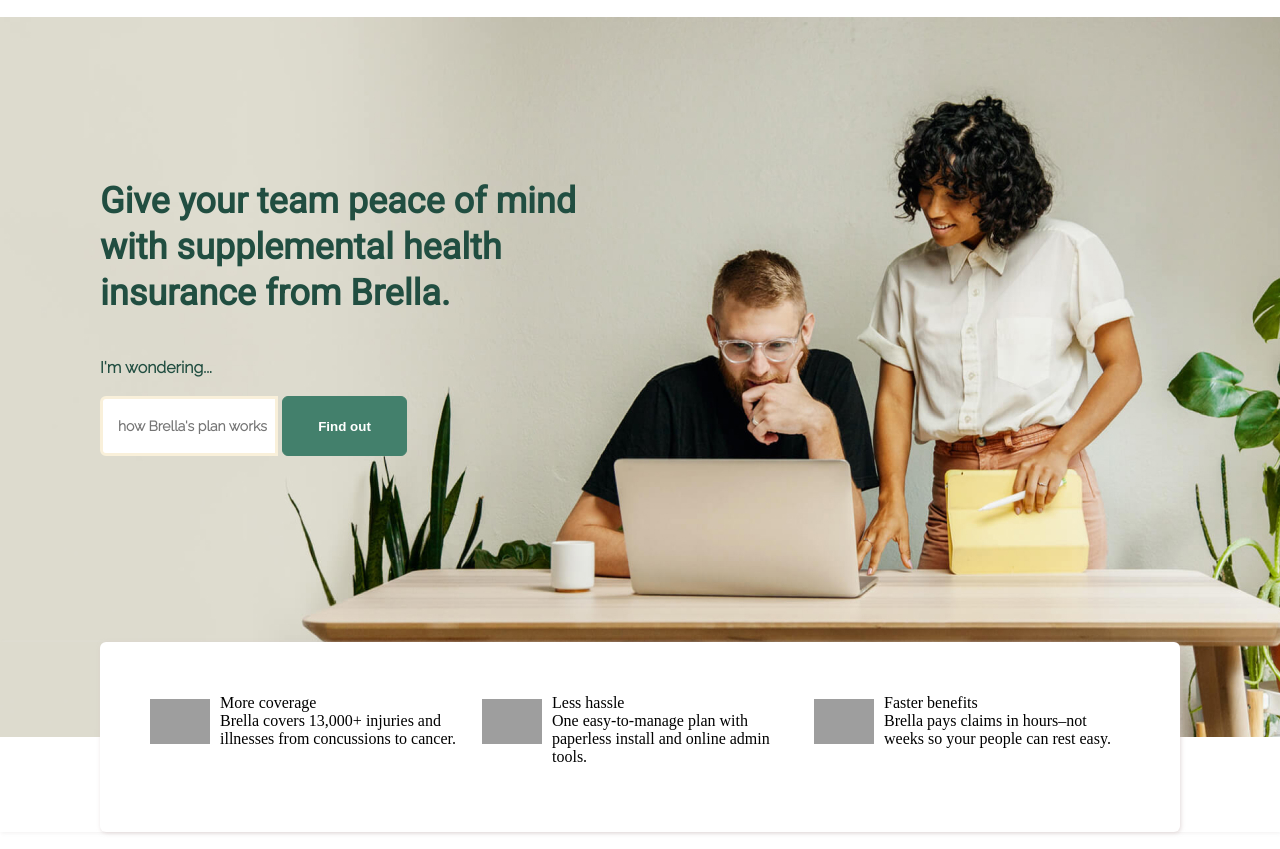
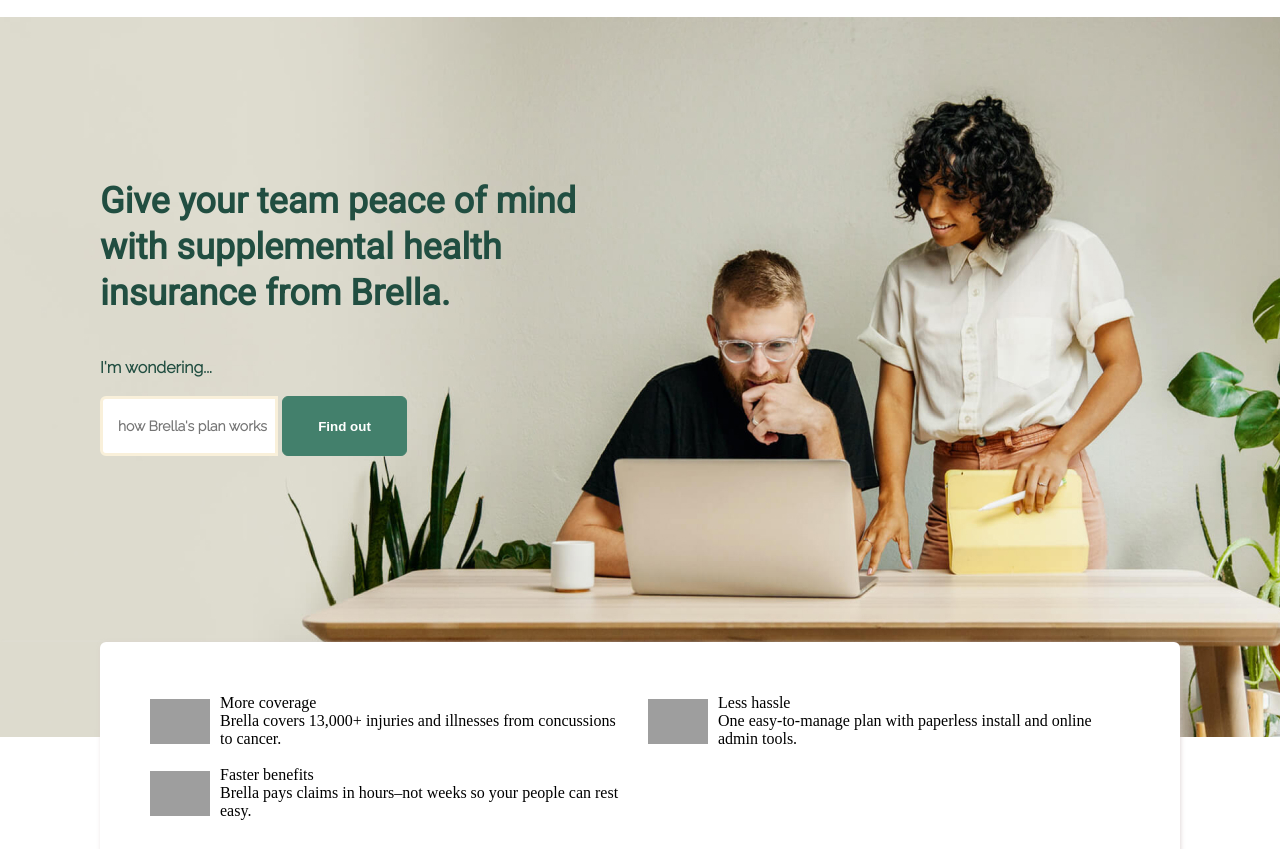
Before and after one commit to Qwerty-pixl/Nadejda, a plain HTML site: page index.html in a window 1280 px wide. Shown: the part 103-952 px from the top of the page. Drawn offline with nearby package versions, Linux system fonts and the light colour scheme; grey boxes are pictures that could not be loaded.

Commit message:
added grid function forw-layoutgrid

```diff
--- a/style.css
+++ b/style.css
@@ -1173,6 +1173,14 @@
     font-weight: 400;
     line-height: 27px;
 }
+.w-layout-grid {
+    grid-row-gap: 16px;
+    grid-column-gap: 16px;
+    grid-template-rows: auto auto;
+    grid-template-columns: 1fr 1fr;
+    grid-auto-columns: 1fr;
+    display: grid;
+}
 .container {
     width: 100%;
     max-width: 1400px;
```
